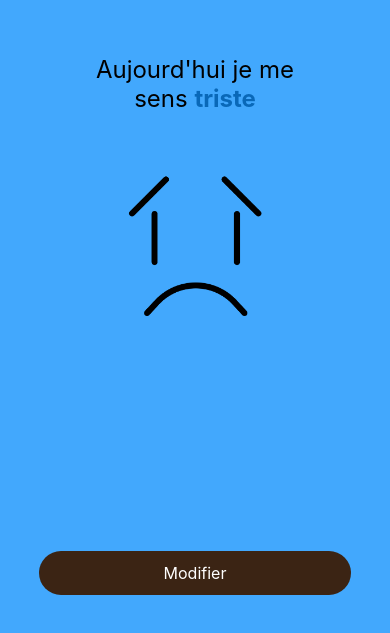
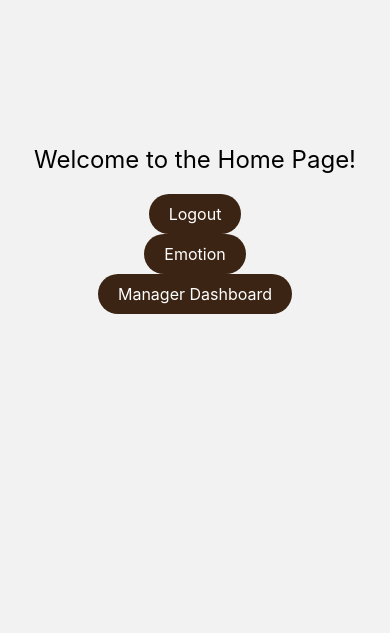
Before and after one commit to RyanFages/Moodly, a React Native app in the folder Moodly_App/: screen /Home in a window 390 px wide. Shown: the part 193-826 px from the top of the page. Built offline with nearby package versions, Linux system fonts and the light colour scheme.

Commit message:
SOLVE naviagtion to home page

```diff
--- a/Moodly_App/src/pages/HomePage.js
+++ b/Moodly_App/src/pages/HomePage.js
@@ -13,7 +13,7 @@ const HomePage = ({ navigation }) => {
         <View style={styles.container}>
             <Text style={styles.text}>Welcome to the Home Page!</Text>
             <Button title="Logout" onPress={handleLogout} />
-            <Button title="Emotion" onPress={navigation.navigate("EmotionPage")} />
+            <Button title="Emotion" onPress={ () => navigation.navigate("EmotionPage")} />
             <Button title="Manager Dashboard" onPress={() => navigation.navigate("ManagerDashboard")} />
         </View>
     );
```
